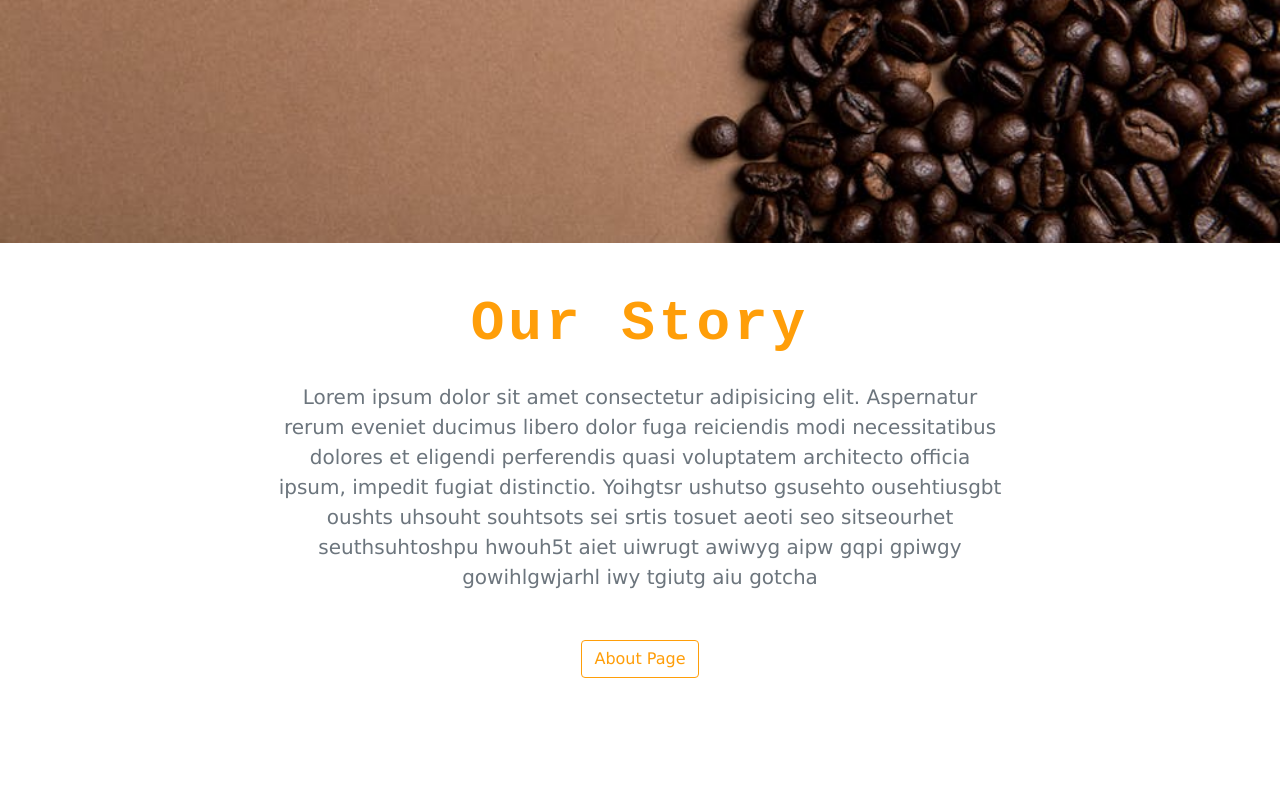
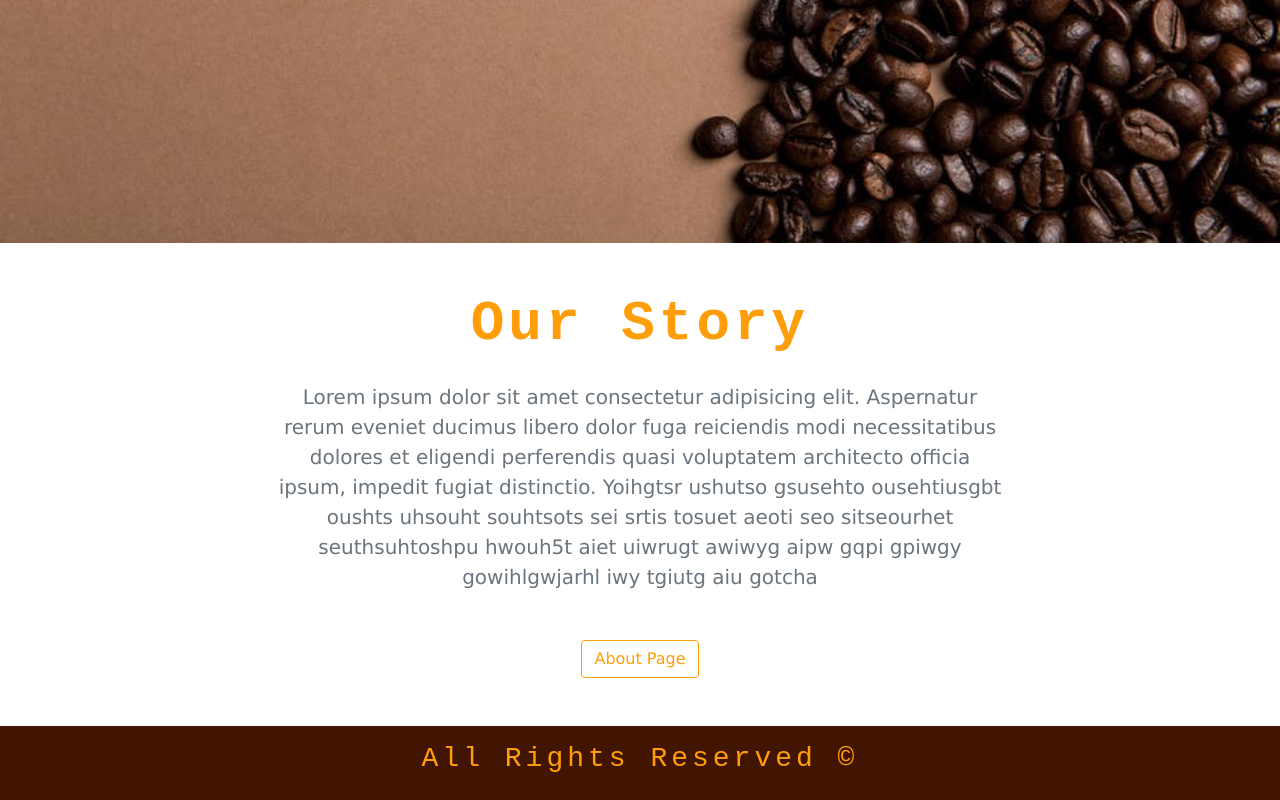
Before and after one commit to guhandelta/GatsbyCoffeeShop, a Gatsby site: page / in a window 1280 px wide. Shown: the part 631-1431 px from the top of the page. Before the commit the page ends 1357 px from the top, so only its background shows below. Built offline with nearby package versions, Linux system fonts and the light colour scheme; Gatsby itself is replaced by a stand-in of ours.

Commit message:
Added the Footer section, with appropriate styling

```diff
--- /dev/null
+++ b/src/components/Globals/Footer.js
@@ -0,0 +1,15 @@
+import React from 'react'
+
+export default function Footer() {
+    return (
+        <footer className="footer py-3">
+            <div className="container">
+                <div className="row">
+                    <div className="col-10 mx-auto col-md-6 text-yellow text-center text-capitalize">
+                        <h3>All Rights Reserved &copy; {new Date().getFullYear().toString}</h3>
+                    </div>
+                </div>
+            </div>
+        </footer>
+    )
+}
--- a/src/components/layout.css
+++ b/src/components/layout.css
@@ -1,5 +1,5 @@
 :root{
-  --mainBrown: #2d1ef1;
+  --mainBrown: #421402;
   --mainYellow: rgb(255, 158, 9); /*Hex values can't be provided to linear-gradient(), it may only be provided as rgb values*/
   --mainGrey: #ece8dc;
   --mainWhite: #fff;
@@ -36,7 +36,7 @@ h1,h2,h3,h4,h5,h6{
   display: flex;
   align-items: center;
   justify-content: center;
-  background: linear-gradient(rgba(253, 164, 31, 0.5), rgba(255, 164, 31, 0.5));
+  background: linear-gradient(rgba(255, 158, 9, 0.5), rgba(255, 158, 9, 0.5));
   background-position: center;
   background-size: cover;
 }
@@ -48,3 +48,6 @@ h1,h2,h3,h4,h5,h6{
   background: var(--mainYellow);
   color: var(--mainWhite) !important;
 }
+.footer{
+  background: var(--mainBrown);
+}
--- a/src/components/layout.js
+++ b/src/components/layout.js
@@ -7,12 +7,22 @@
 
 import React from "react"
 import PropTypes from "prop-types"
-// import { useStaticQuery, graphql } from "gatsby"
+import { StaticQuery, graphql } from "gatsby"
 
 import "./layout.css"
 import "./bootstrap.min.css"
 
-const Layout = ({ children }) => <>{children}</>;
+import Navbar from './Globals/Navbar'
+import Footer from './Globals/Footer'
+import NavBar from "./Globals/Navbar"
+
+const Layout = ({ children }) => (
+  <>
+    <NavBar />
+    {children}
+    <Footer />
+  </>
+  );
 
 Layout.propTypes = {
   children: PropTypes.node.isRequired,
--- a/src/pages/index.js
+++ b/src/pages/index.js
@@ -1,7 +1,6 @@
 import React from "react"
 import { Link, graphql } from "gatsby"
 
-import NavBar from '../components/Globals/navbar'
 import Layout from "../components/layout"
 import SEO from "../components/seo"
 import BackgroundTemplate from '../components/Globals/BackgroundTemplate';
@@ -10,7 +9,6 @@ import Info from '../components/Home/Info';
 const IndexPage = ({data}) => (
   <Layout>
     <SEO title="Home" />
-    <NavBar />
     <BackgroundTemplate img={data.img.childImageSharp.fluid} />
     <Info />
   </Layout>
```
